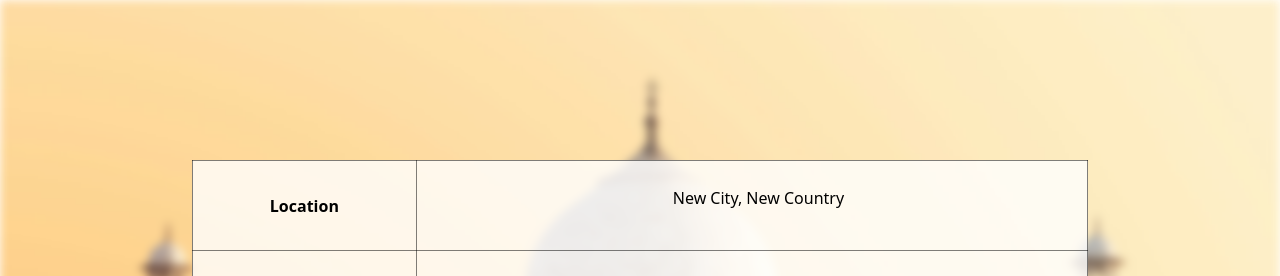
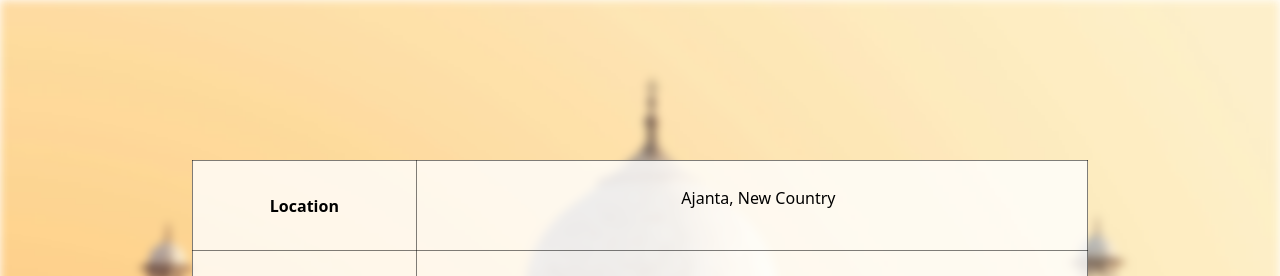
Before and after one commit to NUMAN165/Heritage, a React (Create React App) app: page /AjantaPage in a window 1280 px wide. Shown: the top 276 px of the page. Built offline with nearby package versions, Linux system fonts and the light colour scheme; a web font is replaced by a local one.

Commit message:
git commit

```diff
--- a/src/components/Information/AjantaPage.jsx
+++ b/src/components/Information/AjantaPage.jsx
@@ -4,7 +4,7 @@ import "./Cards.css";
 const AjantaPage = () => {
   // Configurable table data
   const tableData = [
-    { label: "Location", value: "New City, New Country" },
+    { label: "Location", value: "Ajanta, New Country" },
     { label: "Timings", value: "From 10:00 AM to 6:00 PM; closed on Mondays" },
     {
       label: "Entry Fees",
```
